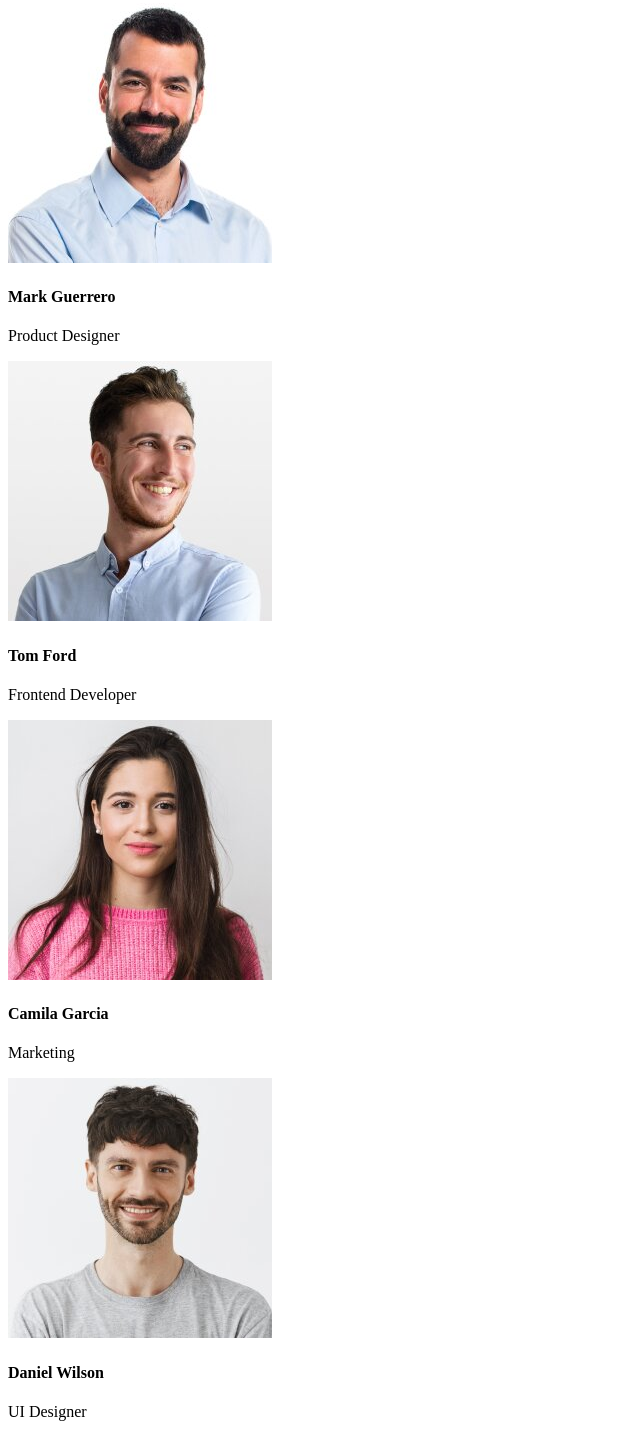
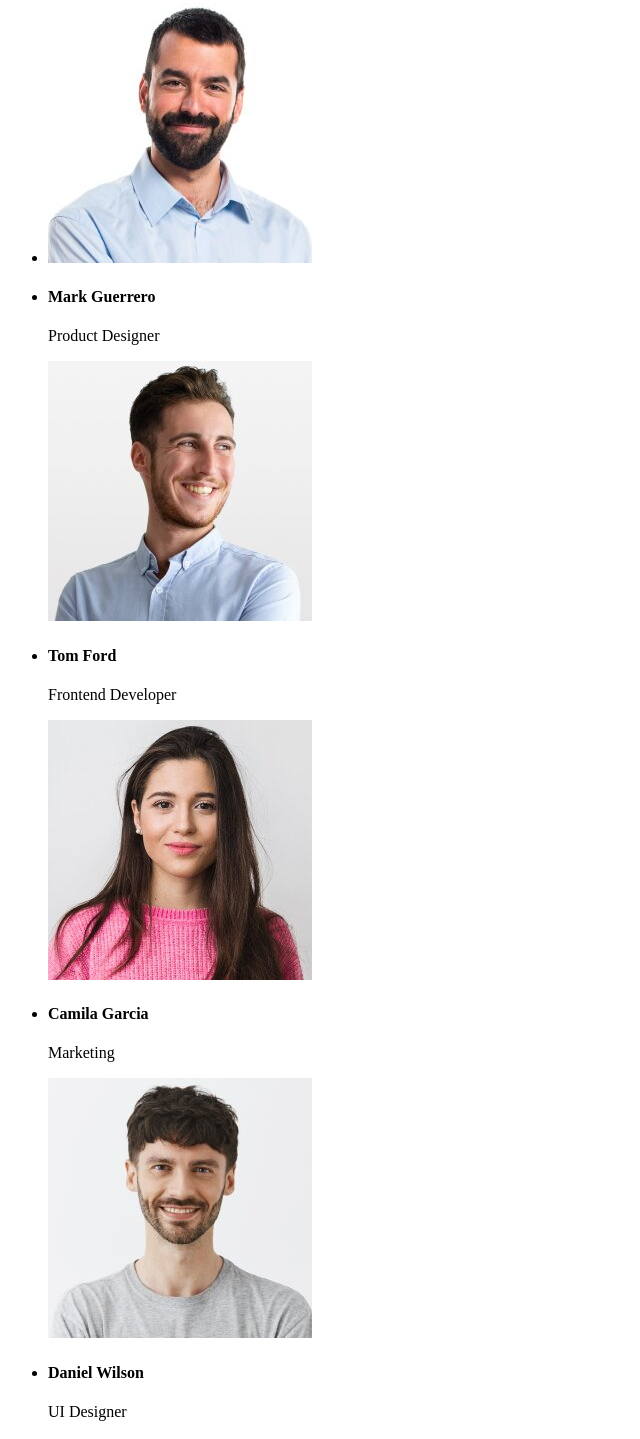
Before and after one commit to Kovaleva04/HTML, a plain HTML site: page index.html in a window 1280 px wide. Shown: the part 591-2030 px from the top of the page, without its empty margins (0-640 px from the left). Drawn offline with Linux system fonts and the light colour scheme.

Commit message:
Update index.html

```diff
--- a/index.html
+++ b/index.html
@@ -51,26 +51,28 @@
     </section>
     <section>
       <h2>Our Team</h2>
-      <img src="img.jpg" alt="Mark Guerrero"
+      <ul>
+      <li><img src="img.jpg" alt="Mark Guerrero"
       width="264"
-      height="260">
-      <h4>Mark Guerrero</h4>
+      height="260"></li>
+      <li><h4>Mark Guerrero</h4>
       <p>Product Designer</p>
       <img src="img(1).jpg" alt="Tom Ford"
       width="264"
-      height="260">
-      <h4>Tom Ford</h4>
+      height="260"></li>
+      <li><h4>Tom Ford</h4>
       <p>Frontend Developer</p>
       <img src="img(2).jpg" alt="Camila Garcia"
       width="264"
-      height="260">
-      <h4>Camila Garcia</h4>
+      height="260"></li>
+      <li><h4>Camila Garcia</h4>
       <p>Marketing</p>
       <img src="img(3).jpg" alt="Daniel Wilson"
       width="264"
-      height="260">
-      <h4>Daniel Wilson</h4>
-      <p>UI Designer</p>
+      height="260"></li>
+      <li><h4>Daniel Wilson</h4>
+      <p>UI Designer</p></li>
+      </ul>
     </section>
   </main>
   <footer>
```
